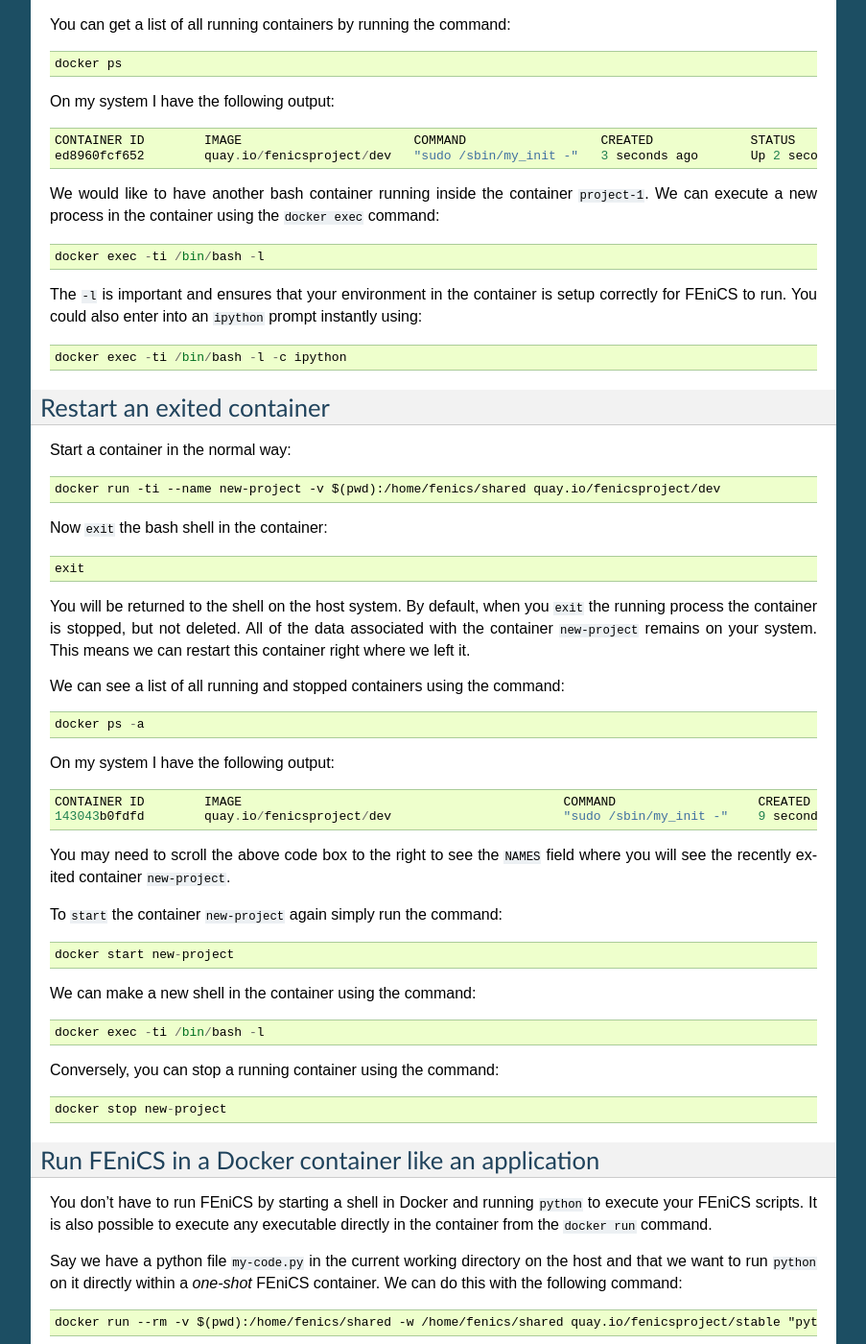
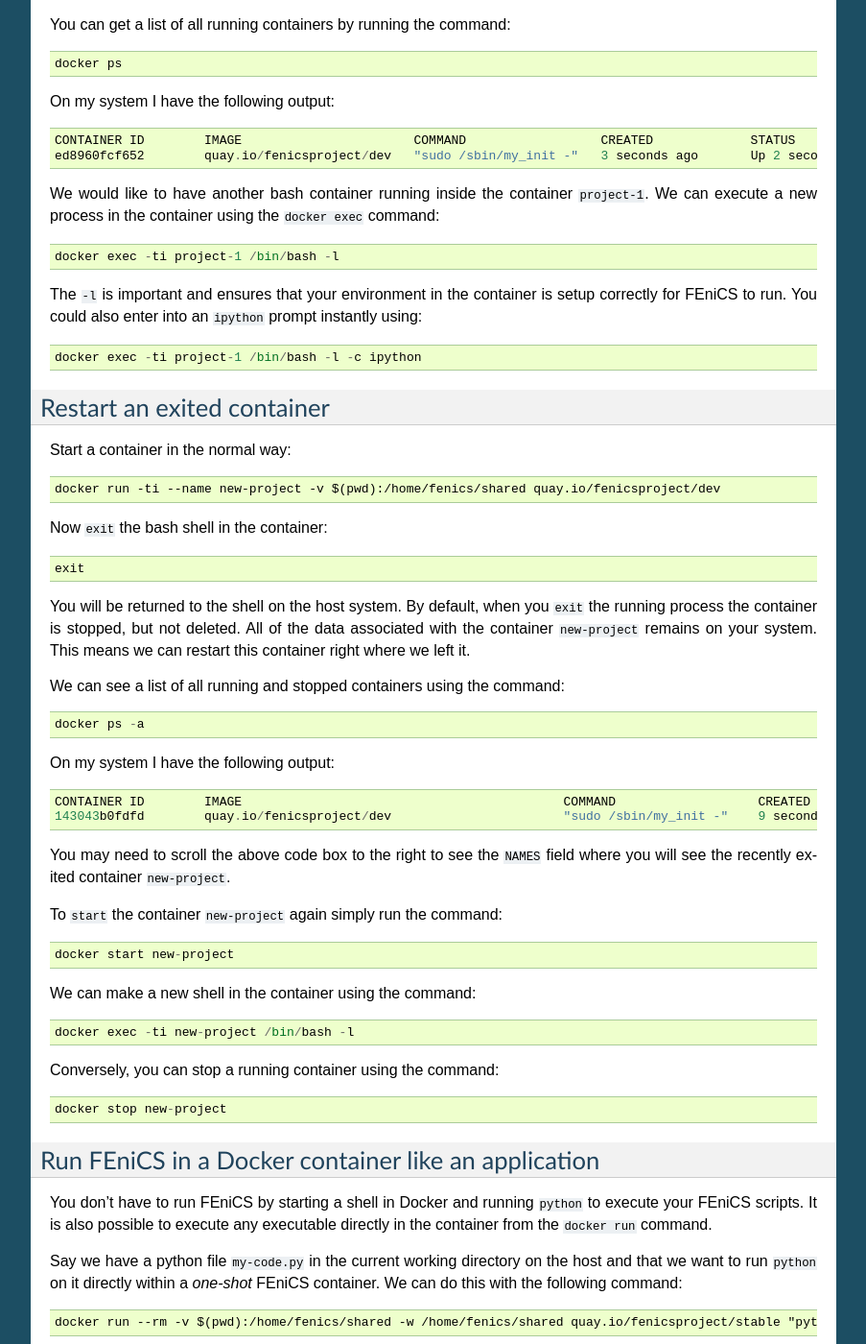
Before and after one commit to vacary/docker, a Sphinx documentation site: the page built from docs/source/work_flows.rst, in a window 1280 px wide and 1400 px high, scrolled down 699 px. Shown: the whole window at 96% size, without its empty margins (198-1101 px from the left). Built offline with Sphinx 7.4.7, drawn with Linux system fonts in a browser that asks for light colours.

Commit message:
[skip build] exec should specify container name

```diff
--- a/docs/source/work_flows.rst
+++ b/docs/source/work_flows.rst
@@ -56,13 +56,13 @@
 container ``project-1``. We can execute a new process in the container
 using the ``docker exec`` command::
 
-    docker exec -ti /bin/bash -l
+    docker exec -ti project-1 /bin/bash -l
 
 The ``-l`` is important and ensures that your environment in the
 container is setup correctly for FEniCS to run. You could also enter
 into an ``ipython`` prompt instantly using::
 
-    docker exec -ti /bin/bash -l -c ipython
+    docker exec -ti project-1 /bin/bash -l -c ipython
 
 Restart an exited container
 ---------------------------
@@ -98,7 +98,7 @@
 
 We can make a new shell in the container using the command::
 
-    docker exec -ti /bin/bash -l
+    docker exec -ti new-project /bin/bash -l
 
 Conversely, you can stop a running container using the command::
 
```
